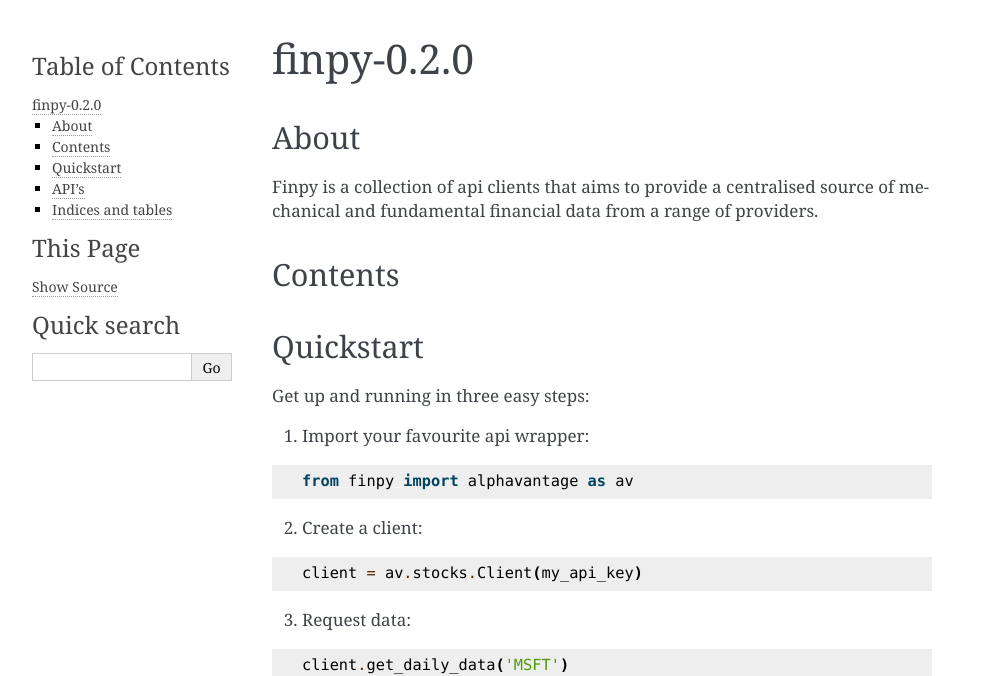
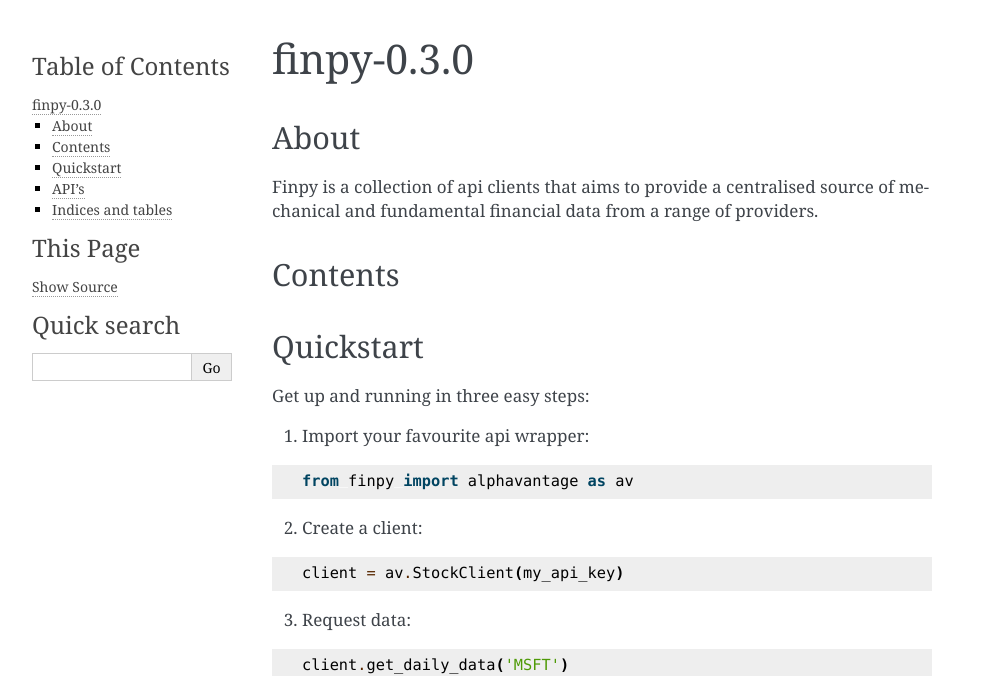
Before and after one commit to apbeecham/finpy, a Sphinx documentation site: the page built from docsrc/source/index.rst, in a window 1280 px wide. Shown: the top 676 px of the page, without its empty margins (148-1141 px from the left). Built offline with Sphinx 7.4.7, drawn with Linux system fonts in a browser that asks for light colours.

Commit message:
updated docs and setup.py for version 0.3.0

```diff
--- a/docsrc/source/index.rst
+++ b/docsrc/source/index.rst
@@ -1,4 +1,4 @@
-finpy-0.2.0
+finpy-0.3.0
 =================================
 
 About
@@ -25,7 +25,7 @@
 
 .. code-block:: python
 
-    client = av.stocks.Client(my_api_key)
+    client = av.StockClient(my_api_key)
 
 3. Request data:
 
--- a/setup.py
+++ b/setup.py
@@ -1,7 +1,7 @@
 from setuptools import setup
 setup(
     name='finpy',
-    version='0.2.0',
+    version='0.3.0',
     description='python clients for financial data apis.',
     author='Adam Beecham',
     author_email='apbeecham91@gmail.com',
```
Also changed, not shown: readme.md (+2 -2 lines).
